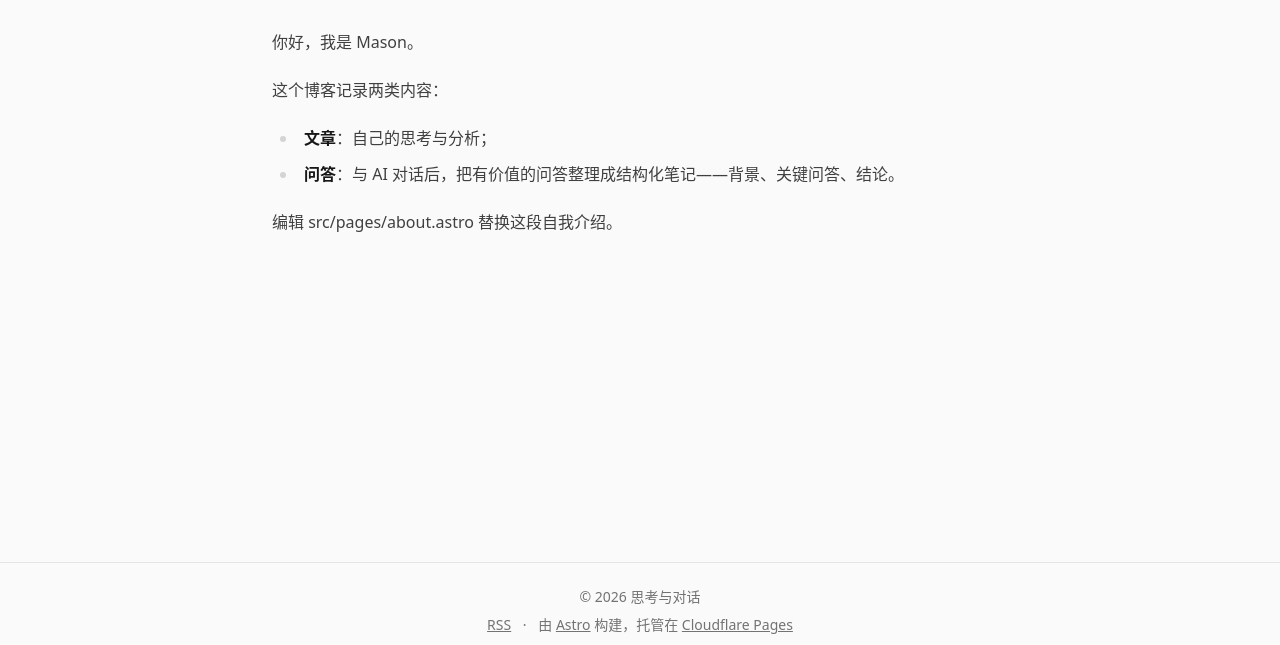
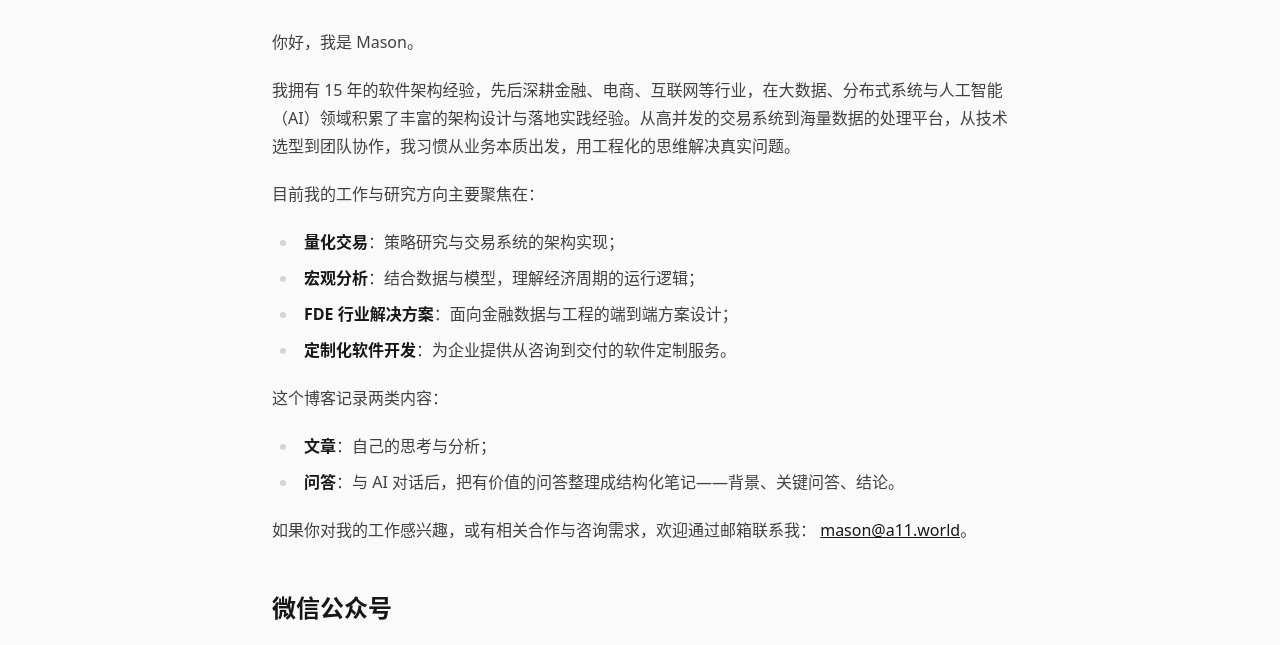
Before and after one commit to ytfei/astro-a11-world-blog, an Astro site: page /about in a window 1280 px wide. Shown: the part 141-786 px from the top of the page. Built offline with nearby package versions, Linux system fonts and the light colour scheme; Astro itself is replaced by a stand-in of ours.

Commit message:
feat: rewrite about page and add AdSense site verification
Introduce a real bio (15-year architecture background, current focus
areas, contact email, WeChat account with QR code) and add the
google-adsense-account meta tag for site ownership verification.

```diff
--- a/src/layouts/BaseLayout.astro
+++ b/src/layouts/BaseLayout.astro
@@ -21,6 +21,7 @@ const canonicalURL = new URL(Astro.url.pathname, Astro.site)
     <meta name="viewport" content="width=device-width, initial-scale=1.0" />
     <title>{pageTitle}</title>
     <meta name="description" content={description} />
+    <meta name="google-adsense-account" content="ca-pub-9698965195198604" />
     <link rel="canonical" href={canonicalURL} />
     <link rel="icon" type="image/svg+xml" href="/favicon.svg" />
     <link
--- a/src/pages/about.astro
+++ b/src/pages/about.astro
@@ -1,12 +1,24 @@
 ---
+import { Image } from 'astro:assets'
 import BaseLayout from '../layouts/BaseLayout.astro'
 import { SITE_AUTHOR } from '../consts'
+import wechatQr from '../assets/images/wechat_qr.jpg'
 ---
 
 <BaseLayout title="关于" description={`关于 ${SITE_AUTHOR} 和这个博客`}>
   <h1 class="mb-8 text-3xl font-bold tracking-tight">关于</h1>
   <div class="prose prose-neutral dark:prose-invert max-w-none">
     <p>你好，我是 {SITE_AUTHOR}。</p>
+    <p>
+      我拥有 15 年的软件架构经验，先后深耕金融、电商、互联网等行业，在大数据、分布式系统与人工智能（AI）领域积累了丰富的架构设计与落地实践经验。从高并发的交易系统到海量数据的处理平台，从技术选型到团队协作，我习惯从业务本质出发，用工程化的思维解决真实问题。
+    </p>
+    <p>目前我的工作与研究方向主要聚焦在：</p>
+    <ul>
+      <li><strong>量化交易</strong>：策略研究与交易系统的架构实现；</li>
+      <li><strong>宏观分析</strong>：结合数据与模型，理解经济周期的运行逻辑；</li>
+      <li><strong>FDE 行业解决方案</strong>：面向金融数据与工程的端到端方案设计；</li>
+      <li><strong>定制化软件开发</strong>：为企业提供从咨询到交付的软件定制服务。</li>
+    </ul>
     <p>
       这个博客记录两类内容：
     </p>
@@ -16,6 +28,19 @@ import { SITE_AUTHOR } from '../consts'
         <strong>问答</strong>：与 AI 对话后，把有价值的问答整理成结构化笔记——背景、关键问答、结论。
       </li>
     </ul>
-    <p>编辑 src/pages/about.astro 替换这段自我介绍。</p>
+    <p>
+      如果你对我的工作感兴趣，或有相关合作与咨询需求，欢迎通过邮箱联系我：
+      <a href="mailto:mason@a11.world">mason@a11.world</a>。
+    </p>
+    <h2>微信公众号</h2>
+    <p>
+      我运营着公众号 <strong>懒回顾文</strong>（ID：<code>sayhi2fin</code>），分享市场观察与投资思考，欢迎扫码关注。
+    </p>
+    <Image
+      src={wechatQr}
+      alt="公众号「懒回顾文」二维码"
+      width={260}
+      class="my-4"
+    />
   </div>
 </BaseLayout>
```
Also changed, not shown: src/assets/images/wechat_qr.jpg (added).
